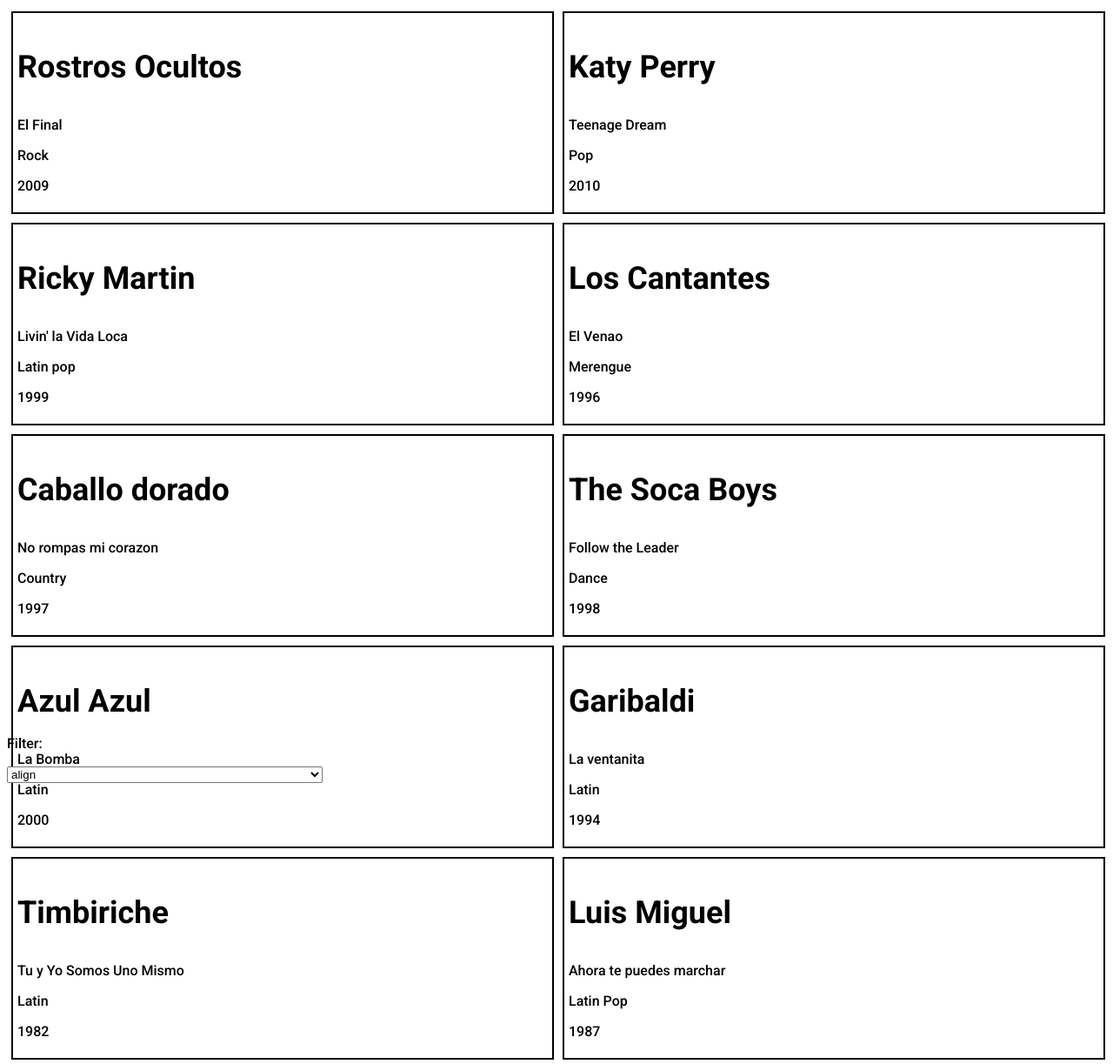
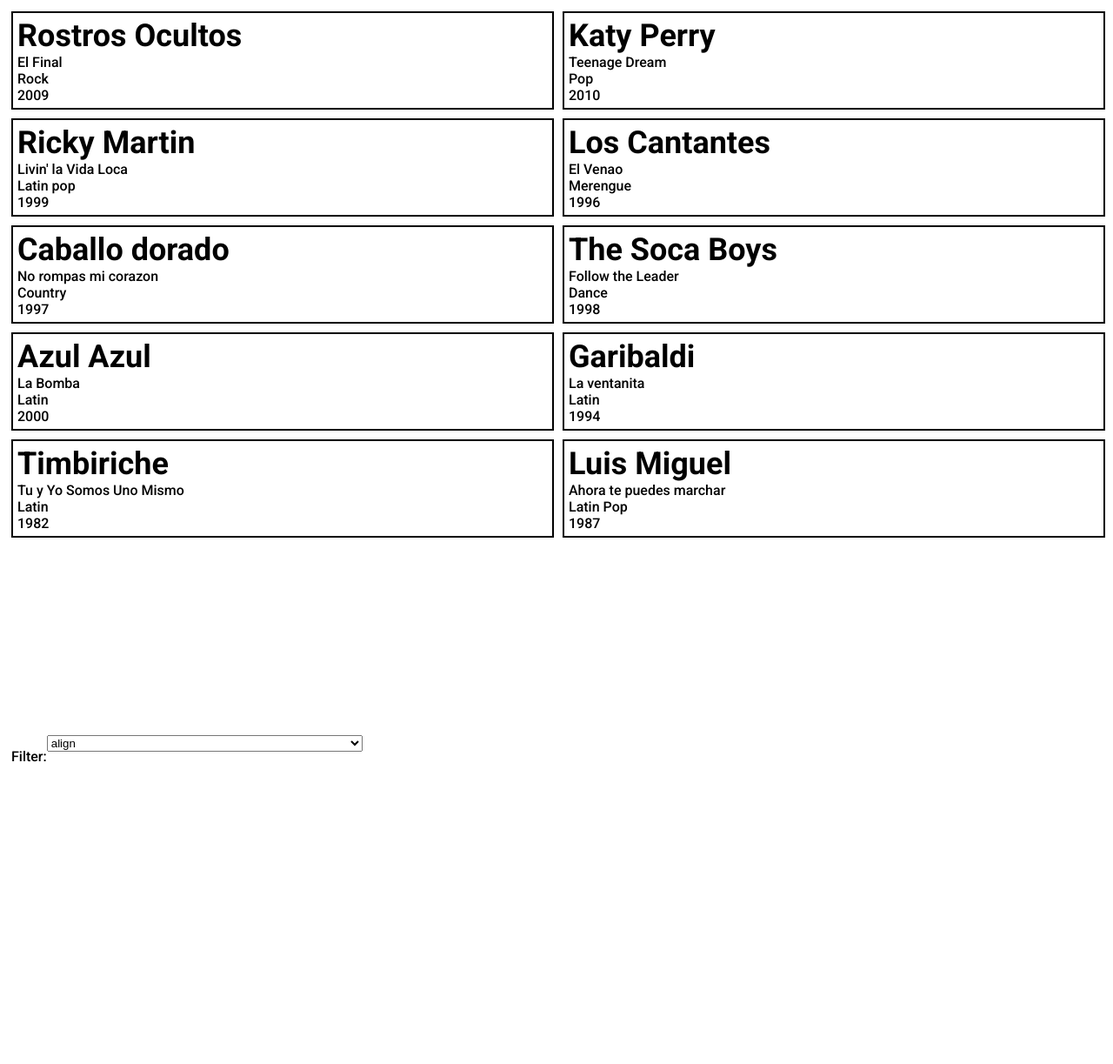
Before and after one commit to parguita/parguita.github.io, a Jekyll site: the page comp20/hw09/index.html, which Jekyll copies as it is, in a window 1280 px wide. Shown: the whole page at 87% size. Built offline with Jekyll 4.4.1, drawn with Linux system fonts in a browser that asks for light colours; nearby versions of some CDN libraries; library files that are not in the unit come from our copies; after the commit the page ends 900 px from its top, so only the background shows below that.

Commit message:
remove p tag

```diff
--- a/comp20/hw09/index.html
+++ b/comp20/hw09/index.html
@@ -27,13 +27,14 @@
          playList.push(key);
          $(".playList").append("<div id="+key+"></div>");
          $.each(val, function(id, content){
-            $(".playList > #" + key).append("<div class="+id+"><p>"+content+"</p></div>");
+            $(".playList > #" + key).append("<div class="+id+">"+content+"</div>");
             if("id" == "genre"){
               filter.push(content);
             }
          });
         });
         $.each(filter, function(item){
+          console.log(item);
           $("#genres").append("<option value="+item+">"+item+"</option>");
         });
       });
--- a/comp20/hw09/style.css
+++ b/comp20/hw09/style.css
@@ -16,14 +16,22 @@
   font-weight:700;
 }
 
+#filter {
+  width:calc(100% - 10px);
+  position: fixed;
+  padding: 5px;
+  bottom:0px;
+  display:flex;
+  background-color: white;
+}
+
+#filter > div {
+
+}
+
+
 @media screen and (max-width: 600px) {
   .playList > div {
     width: 100%;
   }
 }
-
-#filter {
-  width:100%;
-  position: fixed;
-  bottom:0px;
-}
```
